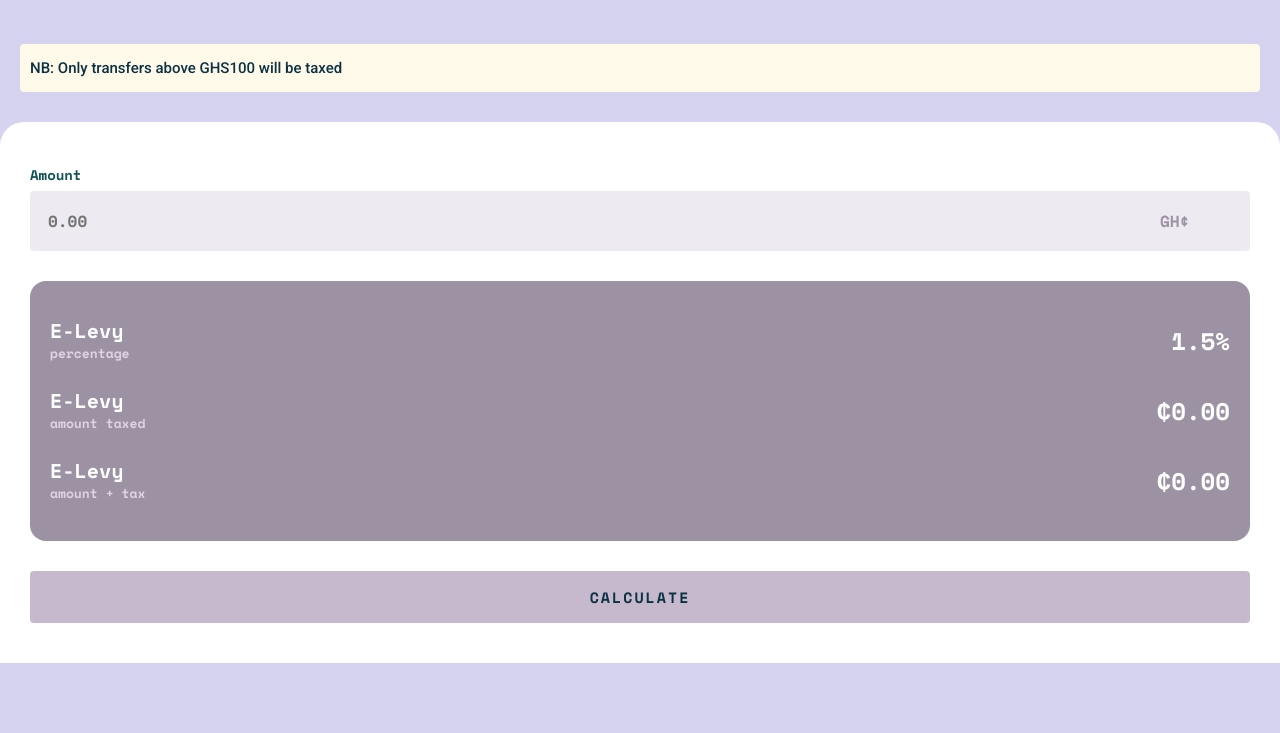
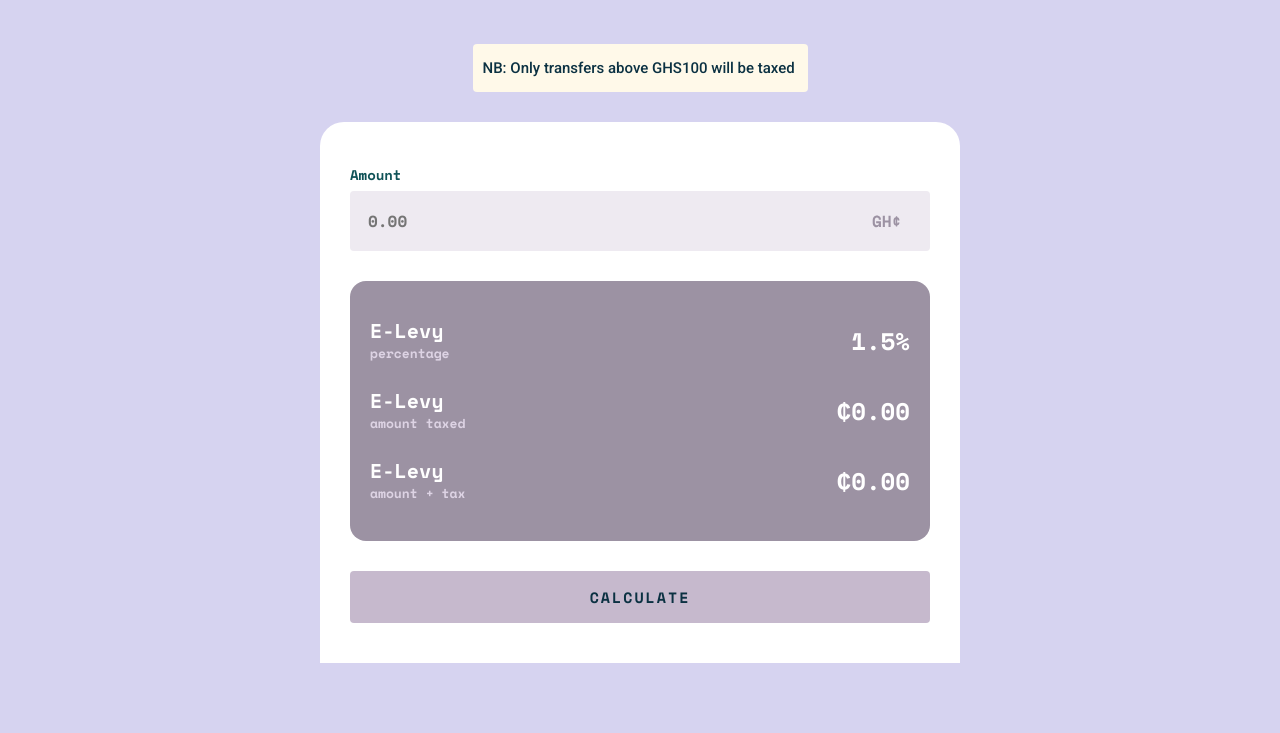
Before and after one commit to outHereSam/elevyLator, a plain HTML site: page index.html in a window 1280 px wide. Shown: the part 127-860 px from the top of the page. Before the commit the page ends 800 px from the top, so only its background shows below. Drawn offline with nearby package versions, Linux system fonts and the light colour scheme.

Commit message:
Adjusts responsiveness

```diff
--- a/styles.css
+++ b/styles.css
@@ -8,9 +8,20 @@ body, input {
     font-family: 'Space Mono', monospace;
 }
 
+input::-webkit-outer-spin-button,
+input::-webkit-inner-spin-button {
+  -webkit-appearance: none;
+  margin: 0;
+}
+
+input[type=number] {
+  -moz-appearance: textfield;
+}
+
 body {
     background-color: #D6D3F0;
-    /* height: 100vh; */
+    height: 100vh;
+    position: relative;
     /* display: flex;
     flex-direction: column;
     justify-content: center;
@@ -24,9 +35,10 @@ body {
 
 .note {
     background-color: #FFF9E9;
-    margin: 60px 20px 30px 20px;
+    margin: 60px auto 30px auto;
     border-radius: 4px;
     padding: 15px 10px;
+    max-width: 335px;
 }
 
 .note p {
@@ -37,10 +49,11 @@ body {
 
 #main-card {
     background-color: #fff;
-    width: 100%;
     padding: 40px 30px;
     border-top-left-radius: 24px;
     border-top-right-radius: 24px;
+    width: 100%;
+    margin: 0 auto;
 }
 
 label {
@@ -116,8 +129,15 @@ span {
     color: #0B3142;
     background-color: #C6B9CD;
     border-radius: 4px;
+    transition: background-color 0.2s ease-in;
 }
 
 #calculate:hover {
     background-color: #d8ccdf;
 }
+
+@media only screen and (min-width: 700px) {
+    #main-card {
+        width: 50%;
+    }
+}
```
Also changed, not shown: index.html (+2 -0 lines).
